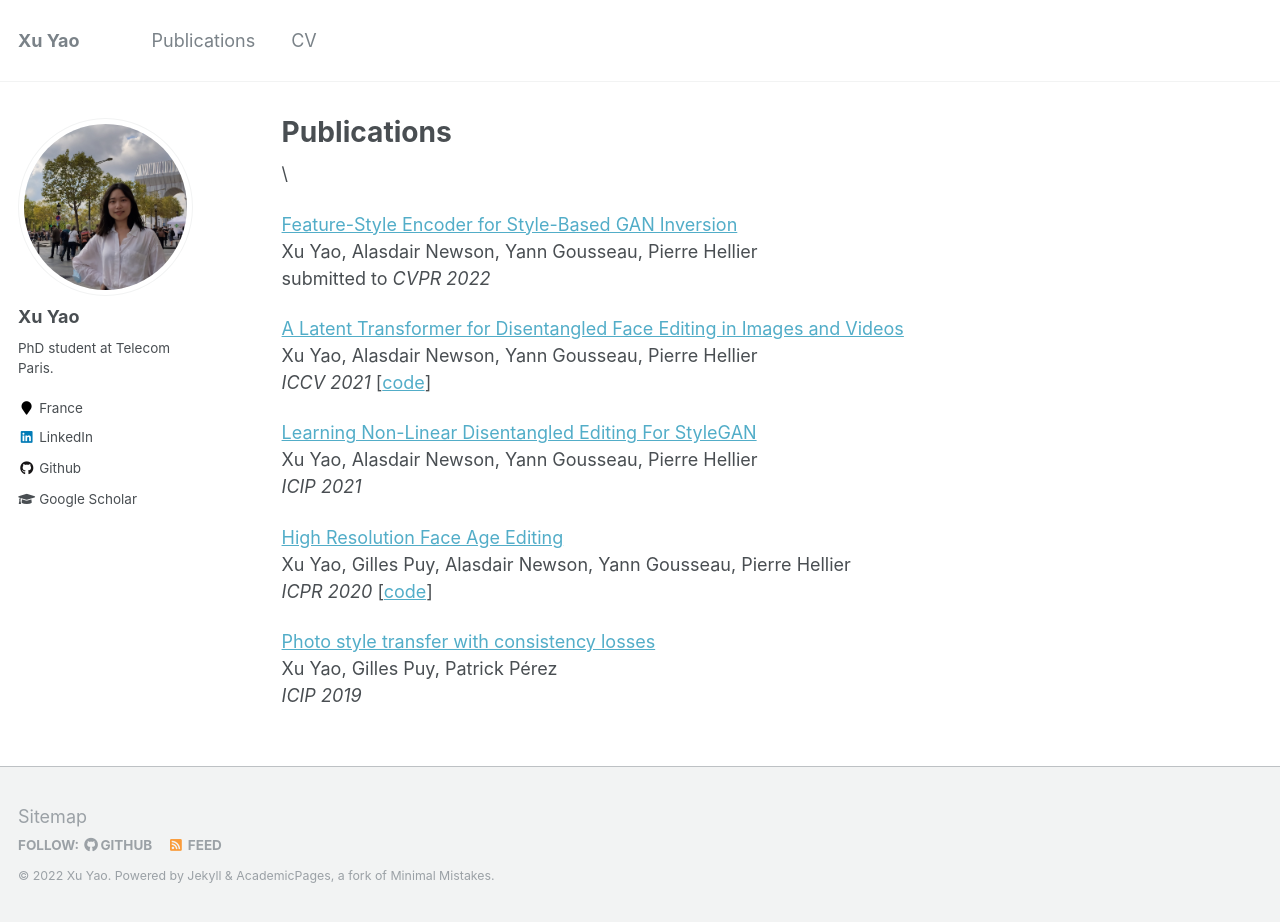
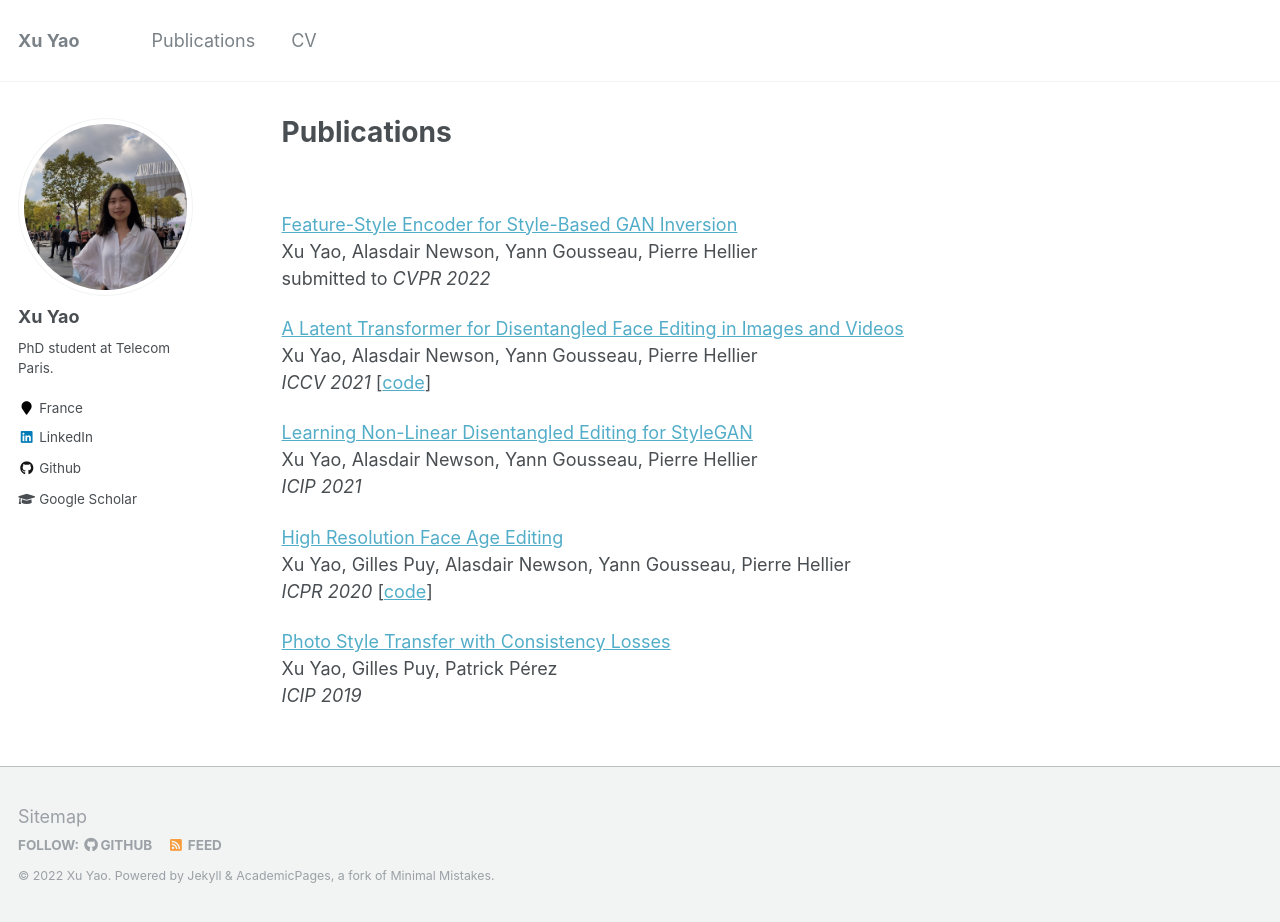
Before and after one commit to Xu-Yao/xu-yao.github.io, a Jekyll site: the page built from _pages/publications.md, in a window 1280 px wide and 922 px high. Built offline with Jekyll 4.4.1, drawn with Linux system fonts in a browser that asks for light colours.

```diff
--- a/_pages/publications.md
+++ b/_pages/publications.md
@@ -6,7 +6,7 @@
 
 {% include base_path %}
 
-\
+<br/>
 
 [Feature-Style Encoder for Style-Based GAN Inversion](https://xu-yao.github.io/files/Feature_Style_Encoder_for_Style_Based_GAN_Inversion_arxiv.pdf)
 Xu Yao, Alasdair Newson, Yann Gousseau, Pierre Hellier \
@@ -16,7 +16,7 @@
 Xu Yao, Alasdair Newson, Yann Gousseau, Pierre Hellier \
 *ICCV 2021* [[code](https://github.com/InterDigitalInc/Latent-Transformer)]
 
-[Learning Non-Linear Disentangled Editing For StyleGAN](https://xu-yao.github.io/files/2021ICIP_Disentanglement_final_version.pdf)
+[Learning Non-Linear Disentangled Editing for StyleGAN](https://xu-yao.github.io/files/2021ICIP_Disentanglement_final_version.pdf)
 Xu Yao, Alasdair Newson, Yann Gousseau, Pierre Hellier \
 *ICIP 2021*
 
@@ -24,6 +24,6 @@
 Xu Yao, Gilles Puy, Alasdair Newson, Yann Gousseau, Pierre Hellier \
 *ICPR 2020* [[code](https://github.com/InterDigitalInc/HRFAE)]
 
-[Photo style transfer with consistency losses](https://arxiv.org/pdf/2005.04408.pdf)
+[Photo Style Transfer with Consistency Losses](https://arxiv.org/pdf/2005.04408.pdf)
 Xu Yao, Gilles Puy, Patrick Pérez \
 *ICIP 2019*
```
